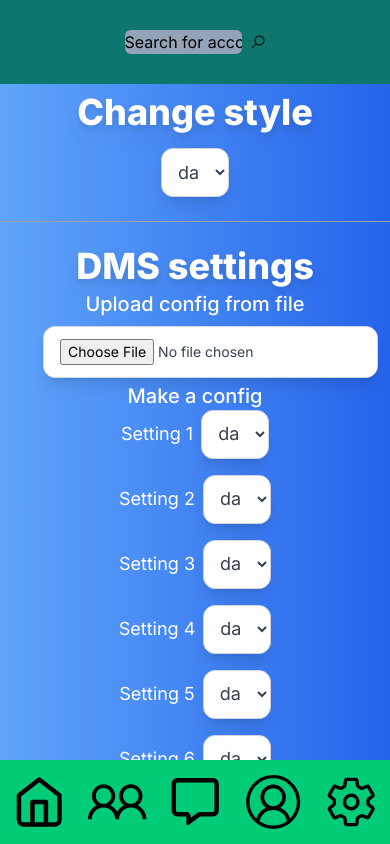
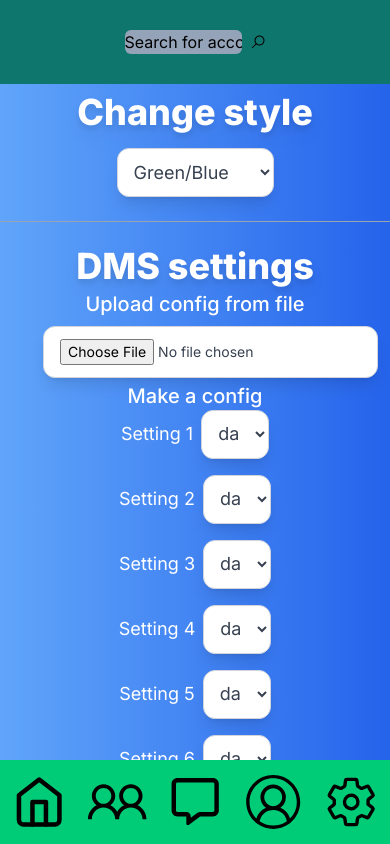
Before and after one commit to SqnkaBG/ChatApp, a Next.js app: page /settings in a window 390 px wide. Built offline with nearby package versions, Linux system fonts and the light colour scheme.

Commit message:
fixed responsive design a little bit

```diff
--- a/app/settings/page.tsx
+++ b/app/settings/page.tsx
@@ -1,3 +1,5 @@
+"use client";
+
 import SearchBar from "@/components/searchbar";
 import Sidebar from "@/components/sidebar";
 
@@ -10,19 +12,25 @@ export default function Settings() {
                 <SearchBar />
                 <div className="flex h-[93%] w-full flex-col pb-[1%] text-black">
                     <div className="scrollbar-thin scrollbar-track-transparent scrollbar-thumb-blue-500">
-                        {/* Title Section */}
                         <h1 className="mt-[2%] flex items-center justify-center text-4xl font-extrabold text-white drop-shadow-lg">
                             Change style
                         </h1>
+                        <form>
                             <div className="mt-3 flex flex-row justify-center">
-                            <select className="mt-[1%] rounded-xl border border-gray-300 bg-white p-3 text-lg text-gray-700 shadow-lg focus:outline-none focus:ring-2 focus:ring-blue-500">
-                                <option>da</option>
-                                <option>ne</option>
+                                <select
+                                    id="select_style"
+                                    className="mt-[1%] rounded-xl border border-gray-300 bg-white p-3 text-lg text-gray-700 shadow-lg focus:outline-none focus:ring-2 focus:ring-blue-500"
+                                >
+                                    <option value="green/blue">
+                                        Green/Blue
+                                    </option>
+                                    <option value="purple/white">
+                                        Purple/White
+                                    </option>
                                 </select>
                             </div>
                             <hr className="my-6 border-gray-400" />
 
-                        {/* DMS Settings Section */}
                             <h1 className="flex items-center justify-center text-4xl font-extrabold text-white drop-shadow-lg">
                                 DMS settings
                             </h1>
@@ -30,7 +38,6 @@ export default function Settings() {
                                 Upload config from file
                             </h2>
 
-                        {/* File Input Section */}
                             <div className="ml-[8%] flex flex-row items-center justify-center">
                                 <input
                                     type="file"
@@ -38,11 +45,10 @@ export default function Settings() {
                                 />
                             </div>
 
-                        {/* Make Config Section */}
                             <h2 className="mt-[1%] flex items-center justify-center text-xl font-medium text-white">
                                 Make a config
                             </h2>
-                        <form className="flex flex-col items-center justify-center space-y-4">
+                            <div className="flex flex-col items-center justify-center space-y-4">
                                 {Array.from({ length: 23 }, (_, index) => {
                                     return (
                                         <div
@@ -57,14 +63,13 @@ export default function Settings() {
                                         </div>
                                     );
                                 })}
-
-                            {/* Submit Button */}
                                 <button
                                     type="submit"
                                     className="mt-6 rounded-xl bg-green-500 px-6 py-3 text-xl font-semibold text-white shadow-lg hover:bg-green-600 focus:outline-none focus:ring-4 focus:ring-green-300"
                                 >
                                     Submit
                                 </button>
+                            </div>
                         </form>
                     </div>
                 </div>
--- a/app/user_account/page.tsx
+++ b/app/user_account/page.tsx
@@ -79,16 +79,16 @@ export default function Account() {
                     console.error("Error saving to localStorage:", error);
                     alert("An error occurred while saving data.");
                 }
+            } else {
+                alert("No changes detected, data not saved.");
             }
-        } else {
-            alert("No changes detected, data not saved.");
         }
     };
 
     return (
         <div className="flex h-screen w-screen flex-wrap bg-white">
             <Sidebar />
-            <div className="h-[99%] w-full flex-col items-center justify-center bg-teal-700 sm:w-[95.5%]">
+            <div className="h-[96%] w-full flex-col items-center justify-center bg-teal-700 sm:w-[95.5%] md:h-[99%]">
                 <SearchBar />
                 <form
                     onSubmit={handleSubmit}
@@ -104,7 +104,7 @@ export default function Account() {
                         />
                         <label
                             htmlFor="image-upload"
-                            className="mb-[38%] cursor-pointer text-gray-200 hover:text-gray-400 lg:mb-[6%]"
+                            className="mb-[38%] cursor-pointer text-gray-200 hover:text-gray-400 md:mb-[24%] lg:mb-[6%]"
                         >
                             <FaPencilAlt className="" />
                         </label>
@@ -115,13 +115,13 @@ export default function Account() {
                             onChange={handleChange}
                             className="hidden"
                         />
-                        <h1 className="ml-[2%] mt-[4%] text-center text-4xl font-bold text-black">
+                        <h1 className="ml-[2%] mt-[4%] object-scale-down text-center text-4xl font-bold text-black">
                             {storedData.username || "Not set yet"}
                         </h1>
                     </div>
                     <hr className="w-[70%] border-[#127d46] lg:w-[40%]" />
-                    <div className="flex h-[55%] w-[95%] flex-col items-center space-y-12 overflow-y-auto pb-[5%] pt-[5%] lg:h-[45%] lg:w-[50%] lg:pb-[1%] lg:pt-[2%]">
-                        <div className="flex h-auto w-auto flex-row items-center justify-center space-x-5 lg:w-[90%]">
+                    <div className="flex h-[55%] w-[95%] flex-col items-center justify-center space-y-12 overflow-y-auto pb-[5%] pt-[5%] md:h-[45%] md:pb-[3%] md:pt-[2%] lg:w-[50%]">
+                        <div className="flex h-auto w-[80%] flex-row items-center justify-center space-x-5 md:w-[90%]">
                             <label className="text-black lg:text-lg">
                                 Username
                             </label>
@@ -137,7 +137,7 @@ export default function Account() {
                                 className="h-8 w-[50%] rounded border-2 border-solid border-cyan-700 pl-[0.5%] font-serif text-base text-black shadow-custom outline-none"
                             />
                         </div>
-                        <div className="flex h-auto w-auto flex-row items-center justify-center space-x-5 lg:w-[90%]">
+                        <div className="flex h-auto w-[80%] flex-row items-center justify-center space-x-5 md:w-[90%]">
                             <label className="text-black lg:text-lg">
                                 First Name
                             </label>
@@ -153,7 +153,7 @@ export default function Account() {
                                 className="h-8 w-[50%] rounded border-2 border-solid border-cyan-700 pl-[0.5%] font-serif text-base text-black shadow-custom outline-none"
                             />
                         </div>
-                        <div className="flex h-auto w-auto flex-row items-center justify-center space-x-5 lg:w-[90%]">
+                        <div className="flex h-auto w-[80%] flex-row items-center justify-center space-x-5 md:w-[90%]">
                             <label className="text-black lg:text-lg">
                                 Last Name
                             </label>
@@ -169,8 +169,8 @@ export default function Account() {
                                 className="h-8 w-[50%] rounded border-2 border-solid border-cyan-700 pl-[0.5%] font-serif text-base text-black shadow-custom outline-none"
                             />
                         </div>
-                        <div className="mr-[10%] flex h-auto w-auto flex-row items-center justify-center space-x-5 lg:mr-[4%] lg:w-[90%]">
-                            <label className="overflow-auto text-black lg:text-lg">
+                        <div className="mr-[10%] mr-[4.3%] flex h-auto w-[80%] flex-row items-center justify-center space-x-5 md:w-[90%]">
+                            <label className="text-black lg:text-lg">
                                 Phone Number
                             </label>
                             <input
```
Lines whose indentation alone changed are shown as unchanged.
